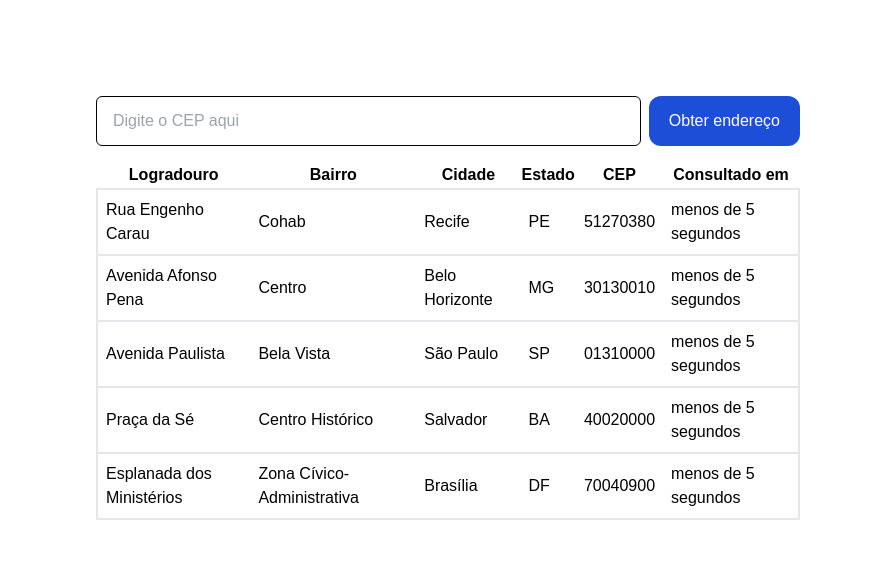
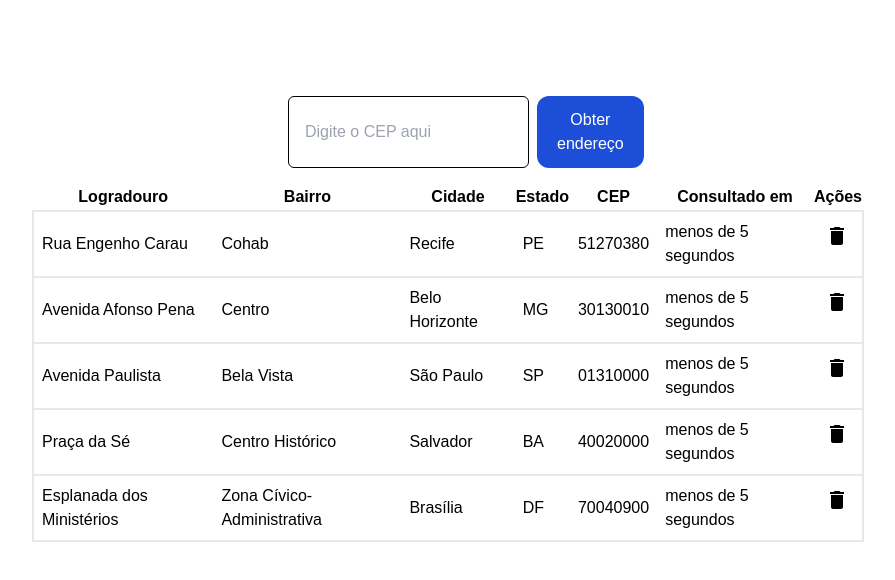
Before and after one commit to softexrecifepe/find-address-by-cep-web, a Next.js app: page / in a window 1280 px wide. Shown: the top 580 px of the page, without its empty margins (192-1087 px from the left). Built offline with nearby package versions, Linux system fonts and the light colour scheme.

Commit message:
feat: implementa a função de remover um item do array

```diff
--- a/package.json
+++ b/package.json
@@ -12,7 +12,8 @@
     "date-fns": "^4.1.0",
     "next": "14.2.14",
     "react": "^18",
-    "react-dom": "^18"
+    "react-dom": "^18",
+    "react-icons": "^5.3.0"
   },
   "devDependencies": {
     "@types/node": "^20",
--- a/src/app/page.tsx
+++ b/src/app/page.tsx
@@ -3,6 +3,7 @@ import { useState } from "react";
 import { getAddress } from "../../get-address";
 import { formatDistanceToNow } from "date-fns";
 import { ptBR } from "date-fns/locale";
+import { MdDelete } from "react-icons/md";
 
 const inititalEnderecos: Address[] = [
   {
@@ -158,9 +159,18 @@ export default function Home() {
     }
   }
 
+  function handleDeleteAddress(id: string) {
+    console.log(id);
+    const filteredAddresses = enderecos.filter(
+      (endereco) => endereco.id !== id
+    );
+
+    setEnderecos(filteredAddresses);
+  }
+
   return (
-    <div className="flex flex-col gap-4 px-72 mt-24">
-      <div className="flex gap-2">
+    <div className="flex flex-col gap-4 px-56 mt-24">
+      <div className="flex px-64 gap-2">
         <input
           onChange={(event) => setInputValue(event.target.value)}
           placeholder="Digite o CEP aqui"
@@ -187,6 +197,7 @@ export default function Home() {
             <th>Estado</th>
             <th>CEP</th>
             <th>Consultado em</th>
+            <th>Ações</th>
           </tr>
         </thead>
 
@@ -199,6 +210,14 @@ export default function Home() {
               <td>{endereco.uf}</td>
               <td>{endereco.cep}</td>
               <td>{formatDate(endereco.createdAt)}</td>
+              <td className="flex">
+                <button
+                  onClick={() => handleDeleteAddress(endereco.id)}
+                  className="p-1"
+                >
+                  <MdDelete size={24} />
+                </button>
+              </td>
             </tr>
           ))}
         </tbody>
```
Also changed, not shown: 1 other file (tests, documents, lock files or other folders).
